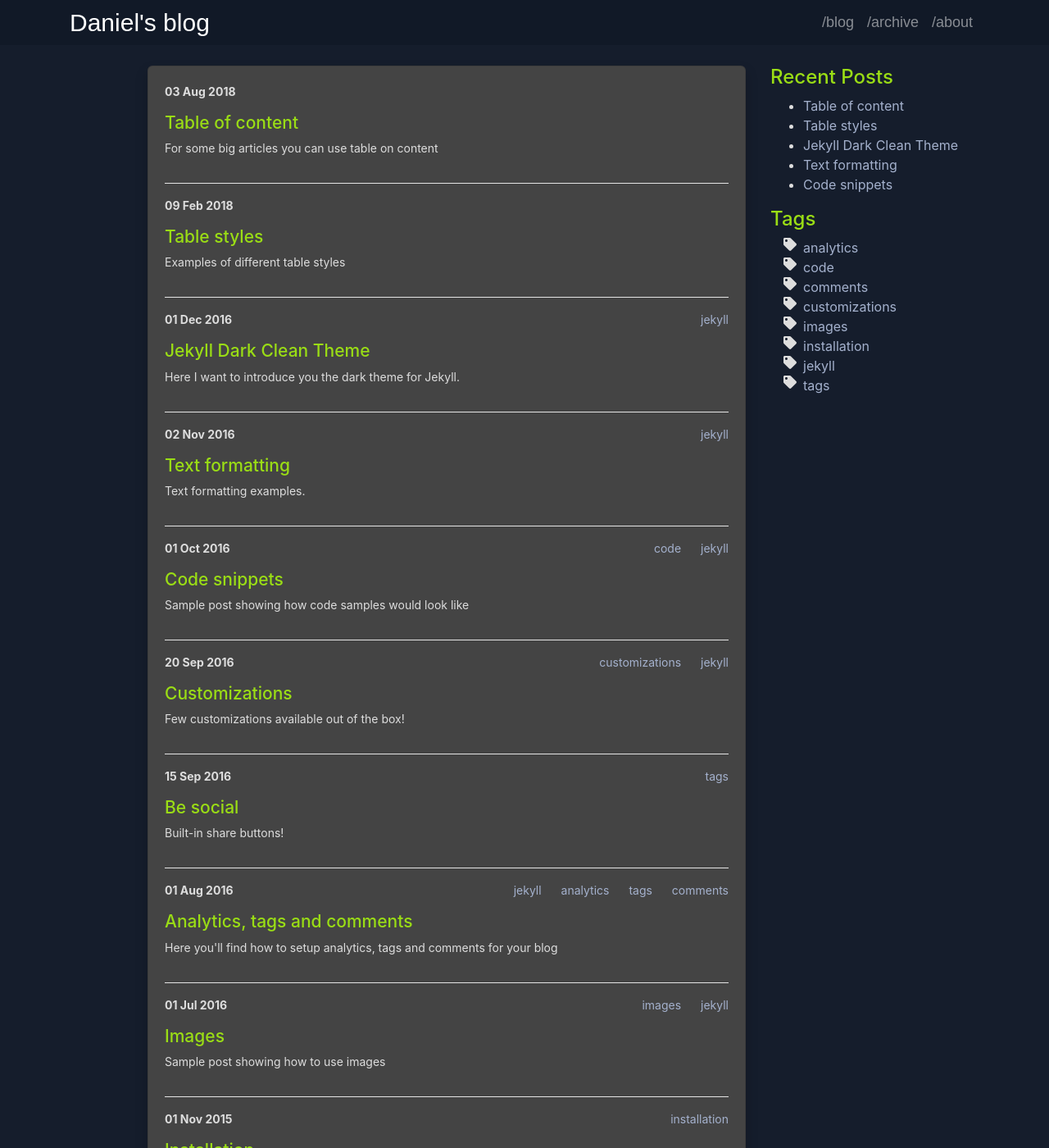
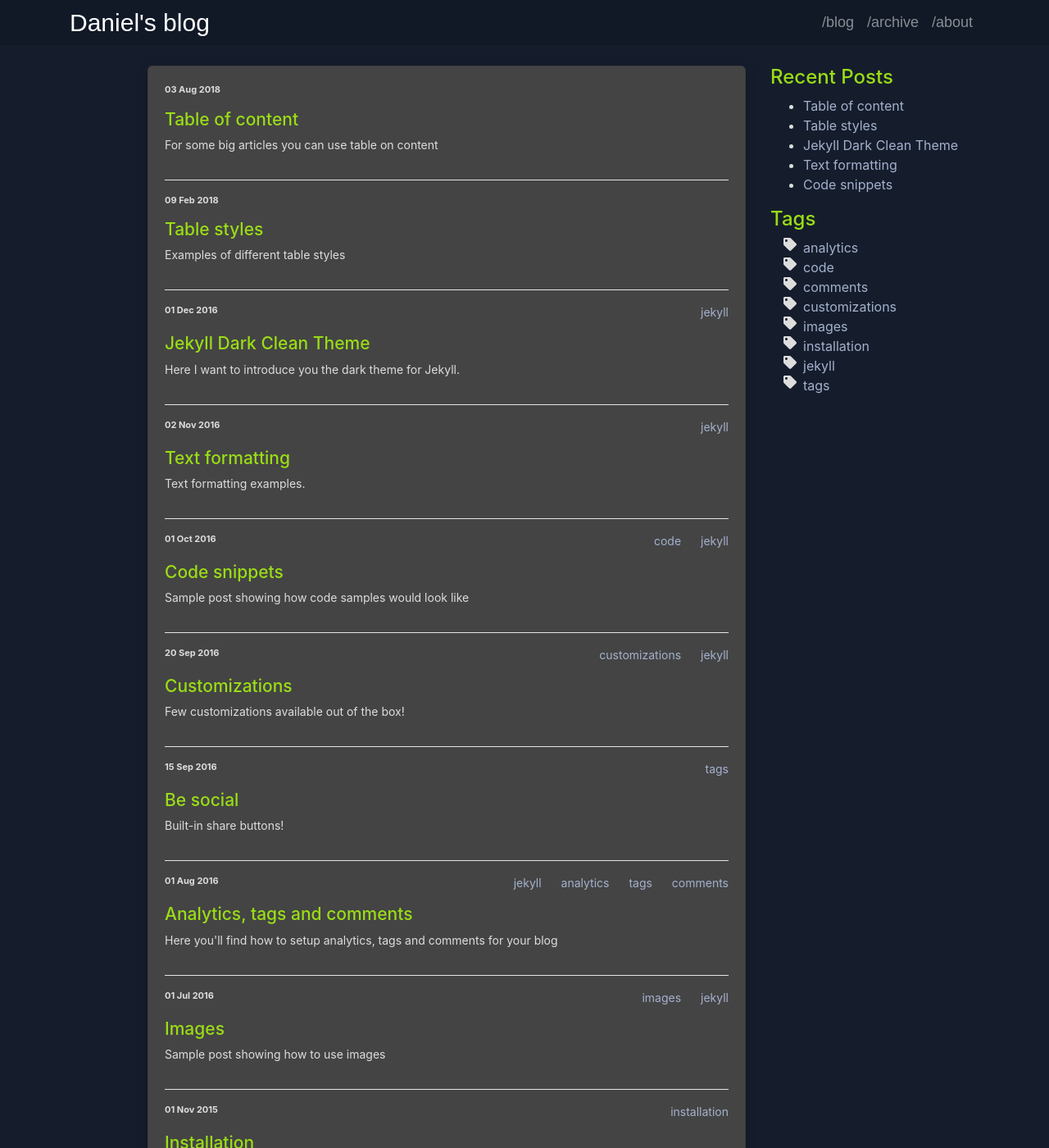
Before and after one commit to danieldavidson/danieldavidson.github.io, a Jekyll site: the page built from index.html, in a window 1280 px wide and 1400 px high. Shown: the whole window at 82% size. Built offline with Jekyll 4.4.1, drawn with Linux system fonts in a browser that asks for light colours.

Commit message:
Update theme.scss

```diff
--- a/assets/css/theme.scss
+++ b/assets/css/theme.scss
@@ -200,6 +200,7 @@ div.post-meta {
   }
   .post-time {
     display: inline;
+    font-size: 11px; //
   }
 }
 .post-footer {
```
